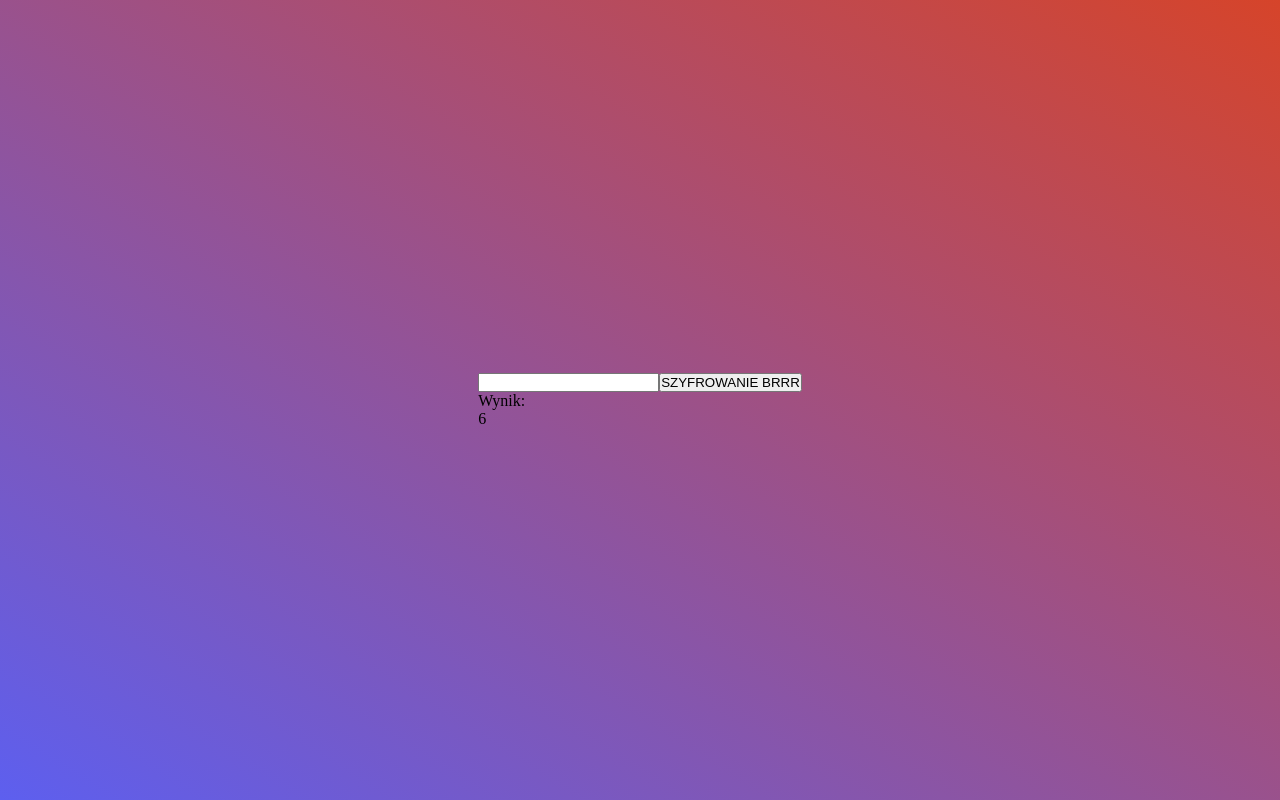
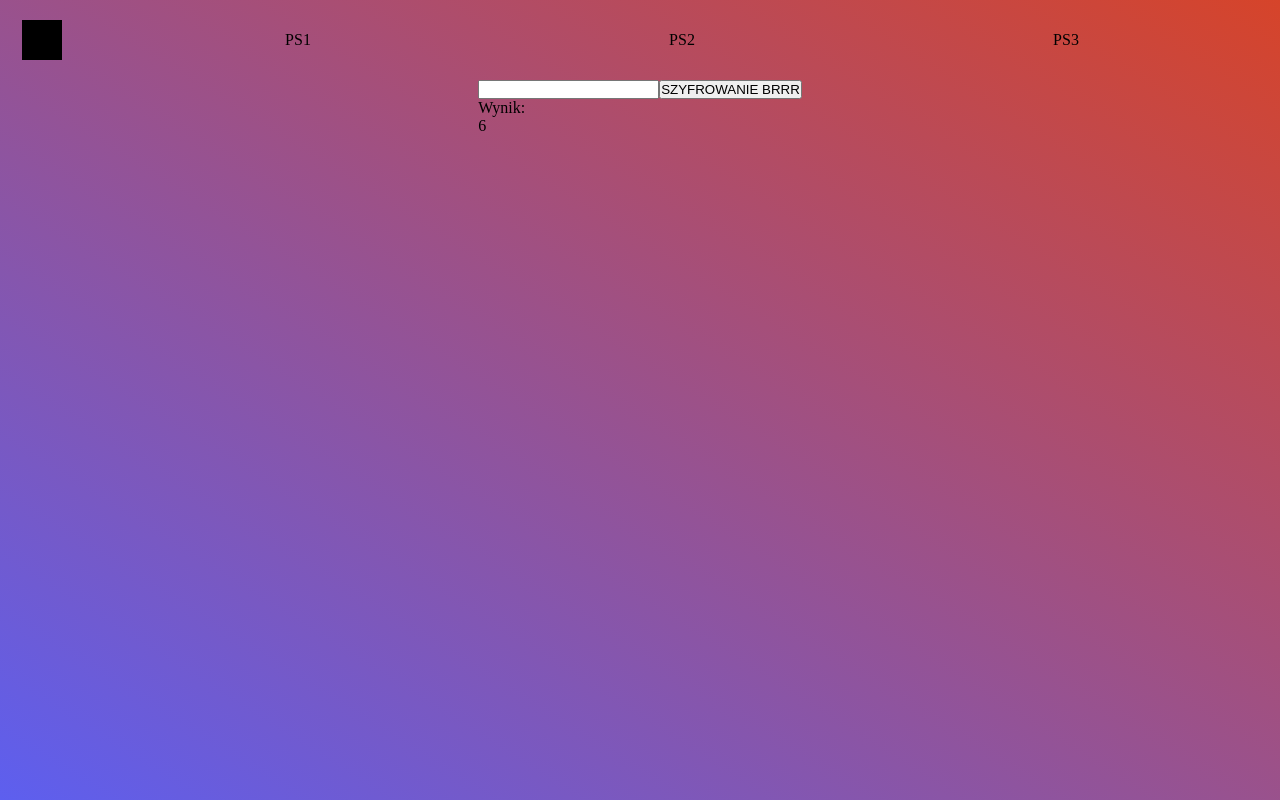
Before and after one commit to JedrekDabrowski/BSK, a React (Create React App) app: page / in a window 1280 px wide. Built offline with nearby package versions, Linux system fonts and the light colour scheme.

Commit message:
💄 navbar styles

```diff
--- a/src/App.tsx
+++ b/src/App.tsx
@@ -1,8 +1,9 @@
-import { ScreenWrapper } from './components';
+import { Navbar, ScreenWrapper } from './components';
 
 function App() {
     return (
         <ScreenWrapper>
+            <Navbar />
             <div>
                 <input />
                 <button>SZYFROWANIE BRRR</button>
--- /dev/null
+++ b/src/components/ContentWrapper.tsx
@@ -0,0 +1,9 @@
+import React from 'react';
+import styled from 'styled-components';
+
+export const ContentWrapper: React.FC = ({ children }) => {
+    return <Wrapper>{children}</Wrapper>;
+};
+const Wrapper = styled.div`
+    height: 90vh;
+`;
--- /dev/null
+++ b/src/components/Navbar.tsx
@@ -0,0 +1,42 @@
+import styled from 'styled-components';
+import { Colors } from '../assets/Colors';
+
+const menuValues = ['PS1', 'PS2', 'PS3'];
+
+export const Navbar = () => {
+    return (
+        <Wrapper>
+            <Logo />
+            <List>
+                {menuValues.map((i) => (
+                    <MenuElement>{i}</MenuElement>
+                ))}
+            </List>
+        </Wrapper>
+    );
+};
+
+const Wrapper = styled.div`
+    height: 10vh;
+    width: 100vw;
+    display: flex;
+    justify-content: space-around;
+    align-items: center;
+`;
+
+const Logo = styled.div`
+    height: 5vh;
+    width: 5vh;
+    background-color: black;
+`;
+
+const List = styled.ul`
+    display: flex;
+    justify-content: space-around;
+    align-items: center;
+    width: 90vw;
+`;
+
+const MenuElement = styled.li`
+    list-style: none;
+`;
--- a/src/components/ScreenWrapper.tsx
+++ b/src/components/ScreenWrapper.tsx
@@ -9,7 +9,7 @@ export const ScreenWrapper: React.FC = ({ children }) => {
 const Wrapper = styled.div`
     display: flex;
     height: 100vh;
-    justify-content: center;
     align-items: center;
+    flex-direction: column;
     background: linear-gradient(to right top, ${Colors.primary}, ${Colors.second});
 `;
--- a/src/components/index.ts
+++ b/src/components/index.ts
@@ -1 +1,3 @@
 export * from './ScreenWrapper';
+export * from './Navbar';
+export * from './ContentWrapper';
```
